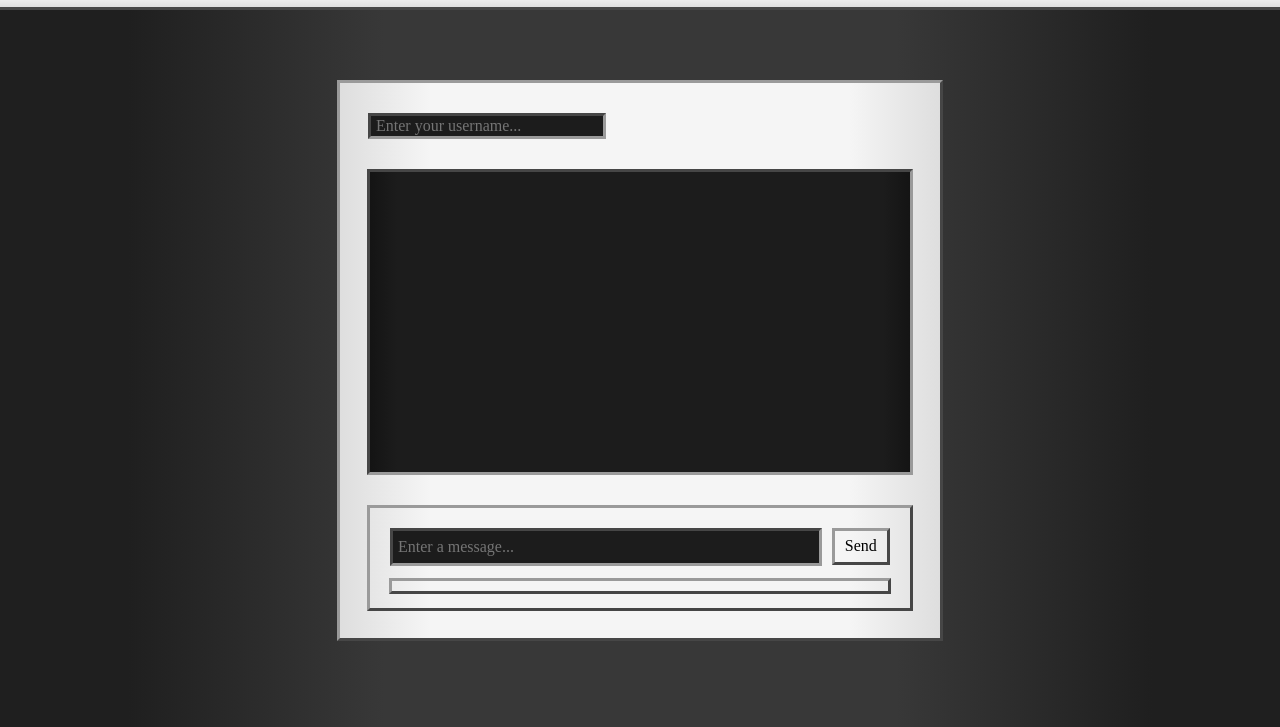
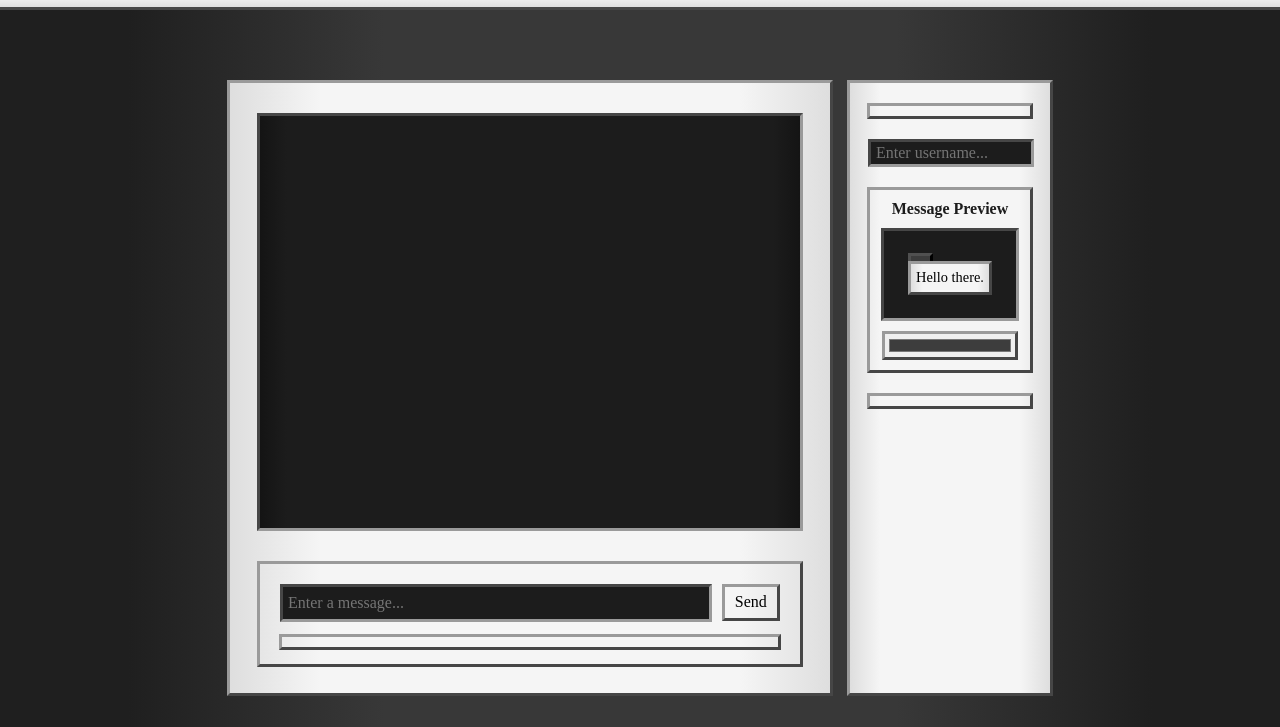
Before and after one commit to ms-709/browser-chat, a website: page public-files/index.html in a window 1280 px wide. Shown: the part 73-800 px from the top of the page. Drawn offline with nearby package versions, Linux system fonts and the light colour scheme; no server answers.

Commit message:
Added custom name colors and a chat message preview

```diff
--- a/public-files/chat.js
+++ b/public-files/chat.js
@@ -4,8 +4,20 @@ var socket = io.connect();
 
 var chatWindow = document.getElementById('chat-window'),
     chatBox = document.getElementById('chat-box'),
-    sendButton = document.getElementById('send-button');
-    usernameBox = document.getElementById('username-box');
+    sendButton = document.getElementById('send-button'),
+    usernameBox = document.getElementById('username-box'),
+
+    sampleMessageName = document.getElementById('sample-message-name'),
+    nameColorPicker = document.getElementById('name-color-picker');
+
+//---------- STYLE VARS ----------//
+var messageNameColor = nameColorPicker.value,
+    messageNameBorderColor = `color-mix(in srgb, ${messageNameColor} 90%, white 10% )`;
+
+//---------- INITIALIZE ----------//
+sampleMessageName.innerHTML = '<p>' + usernameBox.value + '</p>';// necessary to reflect attributes persisting with cookies
+sampleMessageName.style.backgroundColor = messageNameColor; // ^
+sampleMessageName.style.borderColor = messageNameBorderColor; // ^
 
 //---------- EMIT EVENTS ----------//
 
@@ -24,12 +36,14 @@ sendButton.addEventListener('click', function(){
     {
         socket.emit('sendMessage', {
             username: usernameBox.value,
-            chatMessage: chatBox.value
+            chatMessage: chatBox.value,
+            namecolor: messageNameColor,
+            bordercolor: messageNameBorderColor
         });
 
         // create the local message
         chatWindow.innerHTML += '<div class="chat-message-outgoing">' +
-                                    '<div class="message-name">' +
+                                    '<div class="message-name"  style="background-color: ' + messageNameColor + '; border-color: ' + messageNameBorderColor + ';">' +
                                         '<h2>' + usernameBox.value + '</h2>' +
                                     '</div>' +
                                 '<div class = "message-body">' +
@@ -39,9 +53,11 @@ sendButton.addEventListener('click', function(){
         chatBox.value = ""; // clear the message box on send
     }
 
+    chatWindow.scrollTop = chatWindow.scrollHeight; // *this scrolls the thing to show new messages at bottom
+});
 
-
-    chatWindow.scrollTop = chatWindow.scrollHeight; // *this scrolls the thing to show new messages at bottom
+usernameBox.addEventListener('input', function(){
+    sampleMessageName.innerHTML = '<p>' + usernameBox.value + '</p>';
 });
 
 chatBox.addEventListener('keydown', function(event){
@@ -51,11 +67,21 @@ chatBox.addEventListener('keydown', function(event){
     }
 });
 
+nameColorPicker.addEventListener('change', function(){
+    console.log(`${messageNameColor}`);
+
+    messageNameColor = nameColorPicker.value; // update js color variable
+    messageNameBorderColor = `color-mix(in srgb, ${messageNameColor} 90%, white 10% )`;
+
+    sampleMessageName.style.backgroundColor = messageNameColor; // update preview color
+    sampleMessageName.style.borderColor = messageNameBorderColor; // update preview border color
+});
+
 //---------- LISTEN EVENTS ----------//
 
 socket.on('sendMessage', function(data){
     chatWindow.innerHTML += '<div class="chat-message-incoming">' +
-                                '<div class="message-name">' +
+                                '<div class="message-name"  style="background-color: ' + data.namecolor + '; border-color: ' + data.bordercolor + ';">' +
                                     '<h2>' + data.username + '</h2>' +
                                 '</div>' +
                             '<div class = "message-body">' +
--- a/public-files/index.html
+++ b/public-files/index.html
@@ -11,6 +11,11 @@
 
         <!-- we need:
 
+        // URGENT TO-DO:
+        [ ] fix width on header when window is halved
+        [ ] implement sending color info between client and server
+        [ ] fix color not updating on message preview after reload
+
         // basic func:
         [√] send message box (ideally w/ enter button support)
         [√] send button
@@ -19,13 +24,14 @@
 
         // additional func:
         [ ] number of connections counter
+        [ ] color selector for username box
 
         // decorative:
-        [ ] title / logo
+        [√] title / logo
         [√] header bar
 
         // other ideas:
-        [ ] different incoming/outgoing message positions
+        [√] different incoming/outgoing message positions
 
         -->
 
@@ -35,9 +41,8 @@
 
         </div>
 
+        <div id="horiz-container">
             <div id="main-block">
-
-            <input id="username-box" type="text" placeholder="Enter your username..." maxlength="14">
 
                 <div id="chat-window">
 
@@ -71,6 +76,27 @@
                 </div>
             </div>
 
+            <div id="side-block">
+                <div class="mini-deco-bar"></div>
+                <input id="username-box" type="text" placeholder="Enter username..." maxlength="12">
+                <div id="message-preview-container">
+                    <h3 id="message-preview-label">Message Preview</h3>
+                    <div id="chat-window-preview">
+                        <div id="sample-chat-message">
+                            <div id="sample-message-name">
+                                <h2></h2>
+                            </div>
+                            <div id="sample-message-body">
+                                <p>Hello there.</p>
+                            </div>
+                        </div>
+                    </div>
+                    <input type="color" id="name-color-picker" value="#3d3d3d">
+                </div>
+                <div class="mini-deco-bar"></div>
+            </div>
+        </div>
+
         <script src = "chat.js"></script>
     </body>
 </html>
--- a/public-files/style.css
+++ b/public-files/style.css
@@ -29,19 +29,22 @@ body{
 }
 
 .message-name{
-    background-color: #3d3d3d;
+    /* these two now handled in JS*/
+    /* background-color: #3d3d3d; */
+    /* border-color: #4d4d4d; */
 
     display: inline-block;
 
     min-width: 19px;
     border-style: outset;
 
-    border-color: #4d4d4d;
     border-bottom-style: none;
 }
 
 .message-body{
     background: linear-gradient(90deg,rgba(222, 222, 222, 1) 0%, rgba(245, 245, 245, 1) 15%, rgba(245, 245, 245, 1) 85%, rgba(222, 222, 222, 1) 100%);
+
+    color: black;
 
     display: inline-block;
 
@@ -69,6 +72,9 @@ p{
 
 #page-header{
     background: linear-gradient(0deg,rgba(222, 222, 222, 1) 0%, rgba(245, 245, 245, 1) 15%, rgba(245, 245, 245, 1) 85%, rgba(222, 222, 222, 1) 100%);
+
+    color: #1c1c1c;
+
     display: flex;
 
     justify-content: center;
@@ -81,6 +87,17 @@ p{
     border-style: outset;
 }
 
+#horiz-container{
+    /* background-color: green; */
+
+    margin: auto;
+
+    display: flex;
+    flex-direction: row;
+
+    width: 840px;
+}
+
 #main-block{
     background: linear-gradient(90deg,rgba(222, 222, 222, 1) 0%, rgba(245, 245, 245, 1) 15%, rgba(245, 245, 245, 1) 85%, rgba(222, 222, 222, 1) 100%);
     border: 3px;
@@ -90,7 +107,33 @@ p{
     margin: 70px auto 0 auto;
 
     width: 600px;
-    height: 555px;
+    height: 610px;
+}
+
+#side-block{
+    background: linear-gradient(90deg,rgba(222, 222, 222, 1) 0%, rgba(245, 245, 245, 1) 15%, rgba(245, 245, 245, 1) 85%, rgba(222, 222, 222, 1) 100%);
+    border: 3px;
+    border-color: #9a9a9a;
+    border-style: outset;
+
+    margin: 70px auto 0 auto;
+
+    display: flex;
+    flex-direction: column;
+    justify-content: flex-start;
+
+    width: 200px;
+    height: 610px;
+}
+
+.mini-deco-bar{
+    margin: 20px auto 0px;
+    height: 10px;
+    width: 80%;
+
+    border-color: #9a9a9a;
+    border-style: outset;
+    border-width: 3px;
 }
 
 #username-box{
@@ -101,13 +144,103 @@ p{
     color: #ededed;
     outline: none;
 
-    margin: 30px 0px 0px 28px;
-    width: 225px;
+    margin: 20px 18px 0px;
+    width: 153px;
+    height: 20px;
 
     padding-left: 5px;
 
     border-color: #9a9a9a;
     border-style: inset;
+    border-width: 3px;
+}
+
+#message-preview-container{
+    color: #1c1c1c;
+
+    margin: 20px auto 0px;
+    width: 160px;
+    height: 180px;
+
+    display: flex;
+    flex-direction: column;
+    justify-content: center;
+
+    border-color: #9a9a9a;
+    border-style: outset;
+    border-width: 3px;
+}
+
+#message-preview-label{
+    margin: 10px auto auto auto;
+    font-size: 1em;
+}
+
+
+#chat-window-preview{
+    background-color: #1c1c1c;
+
+    margin: 10px auto 0px;
+    width: 82%;
+    height: 90px;
+
+    display: flex;
+    justify-content: center;
+
+    border-color: #9a9a9a;
+    border-style: inset;
+    border-width: 3px;
+}
+
+#sample-chat-message{
+    /* background-color: red; */
+
+    margin: auto;
+    display: flex;
+    flex-direction: column;
+    align-items: flex-start;
+}
+
+#sample-message-name{
+    background-color: #3d3d3d;
+    color: #d0d0d0;
+
+    display: inline-block;
+
+    min-width: 19px;
+
+    border-style: outset;
+    border-color: #4d4d4d;
+    border-bottom-style: none;
+}
+
+#sample-message-body{
+    background: linear-gradient(90deg,rgba(222, 222, 222, 1) 0%, rgba(245, 245, 245, 1) 15%, rgba(245, 245, 245, 1) 85%, rgba(222, 222, 222, 1) 100%);
+
+    color: black;
+
+    display: inline-block;
+
+    border-color: #9a9a9a;
+    border-style: outset;
+
+    min-height: 28px;
+    min-width: 19px;
+    max-width: 100%;
+
+    word-break: break-all;
+}
+
+#name-color-picker
+{
+    color: #ededed;
+
+    margin: 10px auto 10px;
+    height: 30px;
+    width: 85%;
+
+    border-color: #9a9a9a;
+    border-style: outset;
     border-width: 3px;
 }
 
@@ -121,7 +254,7 @@ p{
     margin: 30px auto 0 auto;
 
     width: 540px;
-    height: 300px;
+    height: 412px;
 
     overflow-y: auto;
     overflow-x: hidden;
```
Lines whose indentation alone changed are shown as unchanged.
